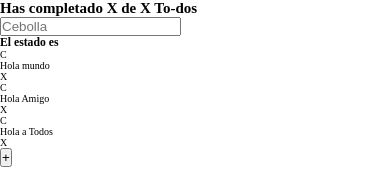
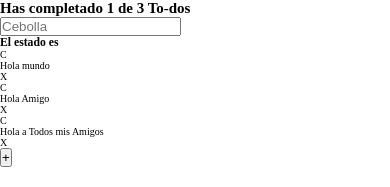
Before and after one commit to Carlos-Pretelin/To-Do-Machine-New-, a React app: page / in a window 390 px wide. Shown: the top 187 px of the page. Built offline with nearby package versions, Linux system fonts and the light colour scheme.

Commit message:
Todo Counter component updated with responsive counter of completed todos

```diff
--- a/src/components/App.jsx
+++ b/src/components/App.jsx
@@ -1,4 +1,4 @@
-import React from 'react'
+import React, {useState} from 'react'
 
 //components
 import TodoCounter from "./TodoCounter"
@@ -11,11 +11,28 @@ import "../styles/App.scss"
 
 const App = () => {
 
-  const todos = [
+  //Default todo list just for development purposes
+  const defaultTodos = [
     {text: "Hola mundo", completed: false},
     {text: "Hola Amigo", completed: false},
-    {text: "Hola a Todos", completed: false}
+    {text: "Hola a Todos mis Amigos", completed: true}
   ]
+
+
+  //State of the To-dos
+  const [todos, setTodos] = useState(defaultTodos)
+  //Value of the input
+  const [searchValue, setSearchValue] = useState("");
+
+
+  //TODOCOUNTER PROPERTIES
+  //This filter is creating a new array with only the elements that have their completed element as true,
+  //but i wrote .length so i get the number of items that are completed
+  const completedTodos = todos.filter( todo => todo.completed).length
+  //Total number of todos
+  const totalTodos = todos.length;
+
+
 
 
 
@@ -23,9 +40,15 @@ const App = () => {
 
   return (
     <>
-      <TodoCounter/>
+      <TodoCounter
+      total={totalTodos}
+      completed={completedTodos}
+      />
 
-      <TodoSearch/>
+      <TodoSearch
+      searchValue={searchValue}
+      setSearchValue={setSearchValue}
+      />
 
 
       <TodoList>
--- a/src/components/TodoCounter.jsx
+++ b/src/components/TodoCounter.jsx
@@ -1,8 +1,10 @@
 import React from 'react'
 
-const TodoCounter = () => {
+// const TodoCounter = ({total, completed}) => {
+// alternative way to calling props
+const TodoCounter = (props) => {
   return (
-    <h2>Has completado X de X To-dos</h2>
+    <h2>Has completado {props.completed} de {props.total} To-dos</h2>
   )
 }
 
--- a/src/components/TodoSearch.jsx
+++ b/src/components/TodoSearch.jsx
@@ -1,8 +1,7 @@
 import React, {useState} from 'react'
 
-const TodoSearch = () => {
+const TodoSearch = ({searchValue, setSearchValue}) => {
 
-  const [searchValue, setSearchValue] = useState("");
 
   const onSearchValueChange = (e)=> {
     setSearchValue(e.target.value)
```
